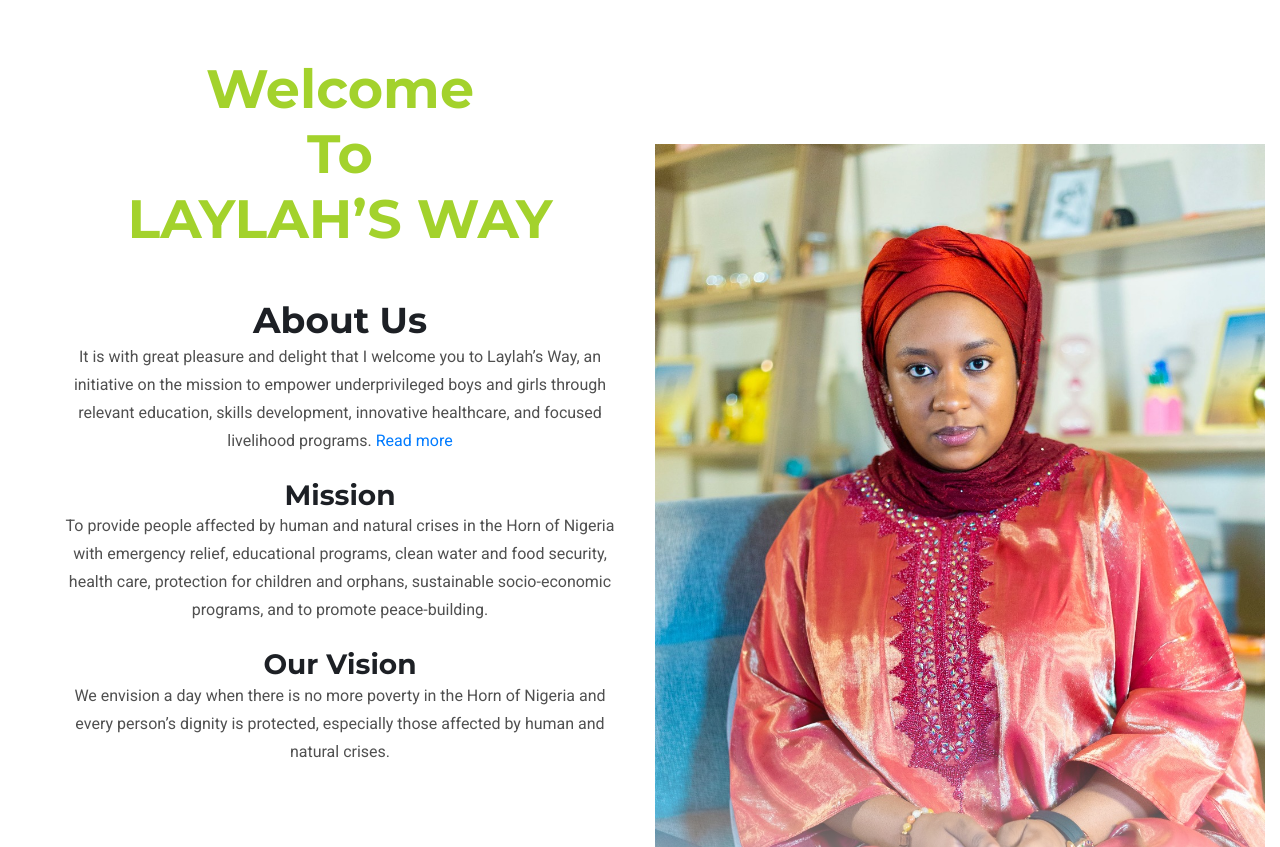
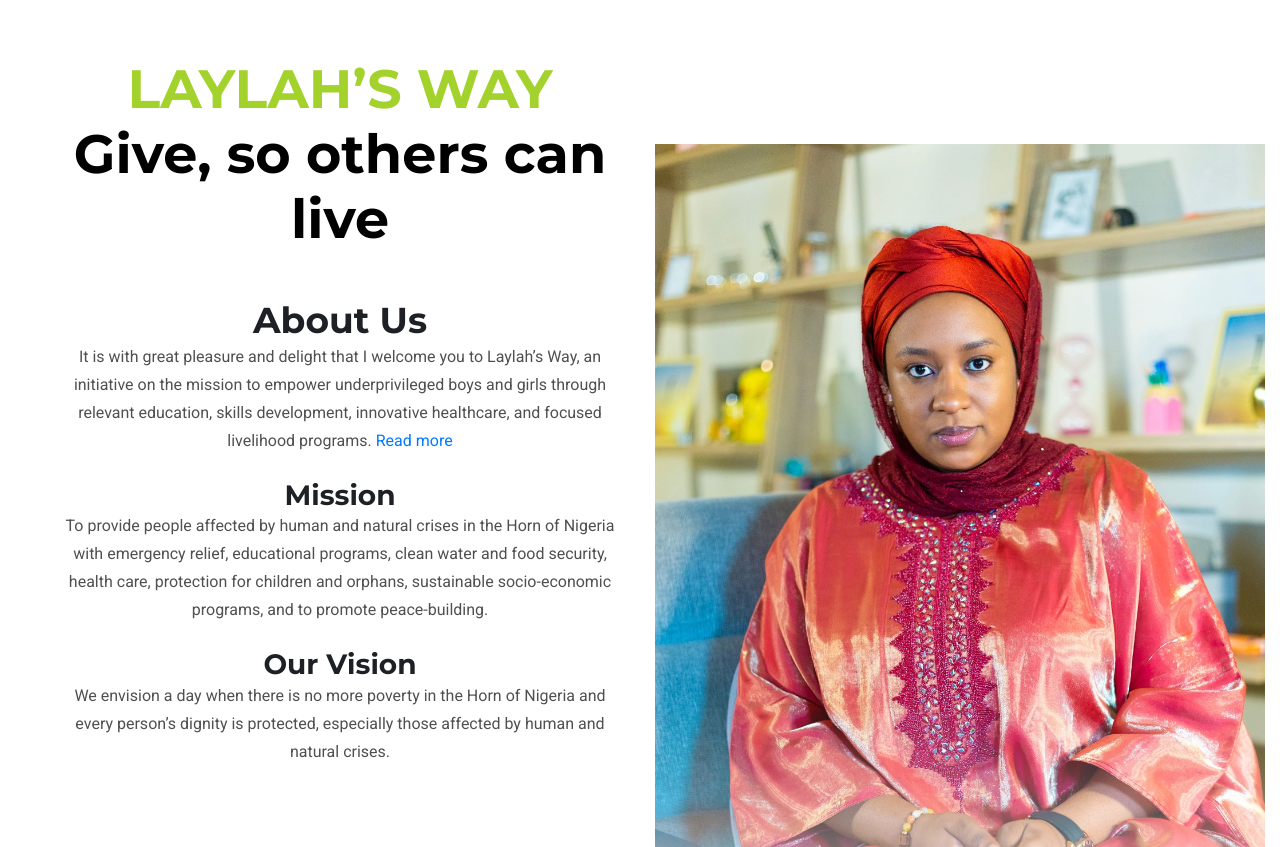
Before and after one commit to lifeofrence/Laylah-sWayNGO, a plain HTML site: page index.html in a window 1280 px wide. Shown: the part 1080-1927 px from the top of the page. Drawn offline with nearby package versions, Linux system fonts and the light colour scheme; some packages are replaced by stand-ins of ours.

Commit message:
fix slogan

```diff
--- a/index.html
+++ b/index.html
@@ -175,7 +175,7 @@
 
                         <h2 style="color: rgba(163,210,44,254);
                         ; font-weight: bold; font-size: 54px; text-align: center;">
-                            Welcome <br> To<br> LAYLAH’S WAY
+                             LAYLAH’S WAY <br> <span style="color: black;">Give, so others can live</span>
                         </h2>
                     </div> <!-- section title -->
                     <br>
```
